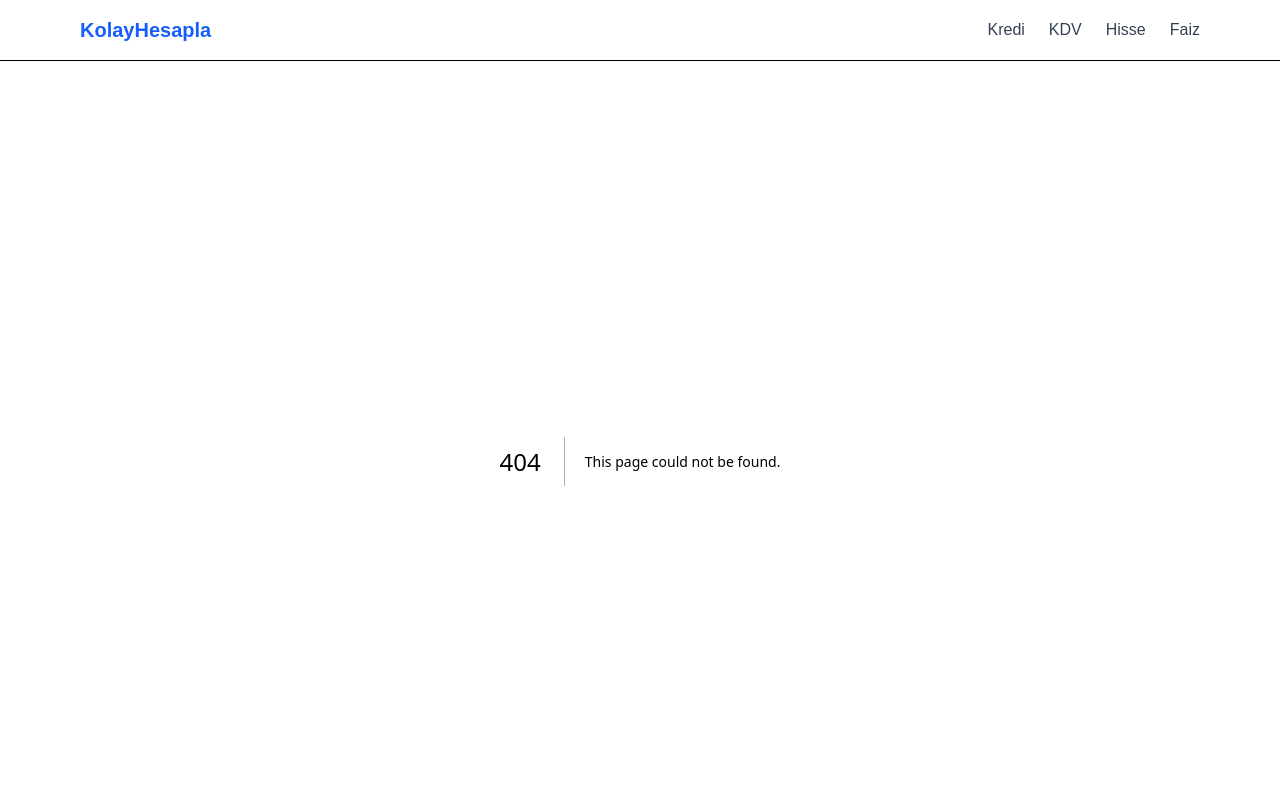
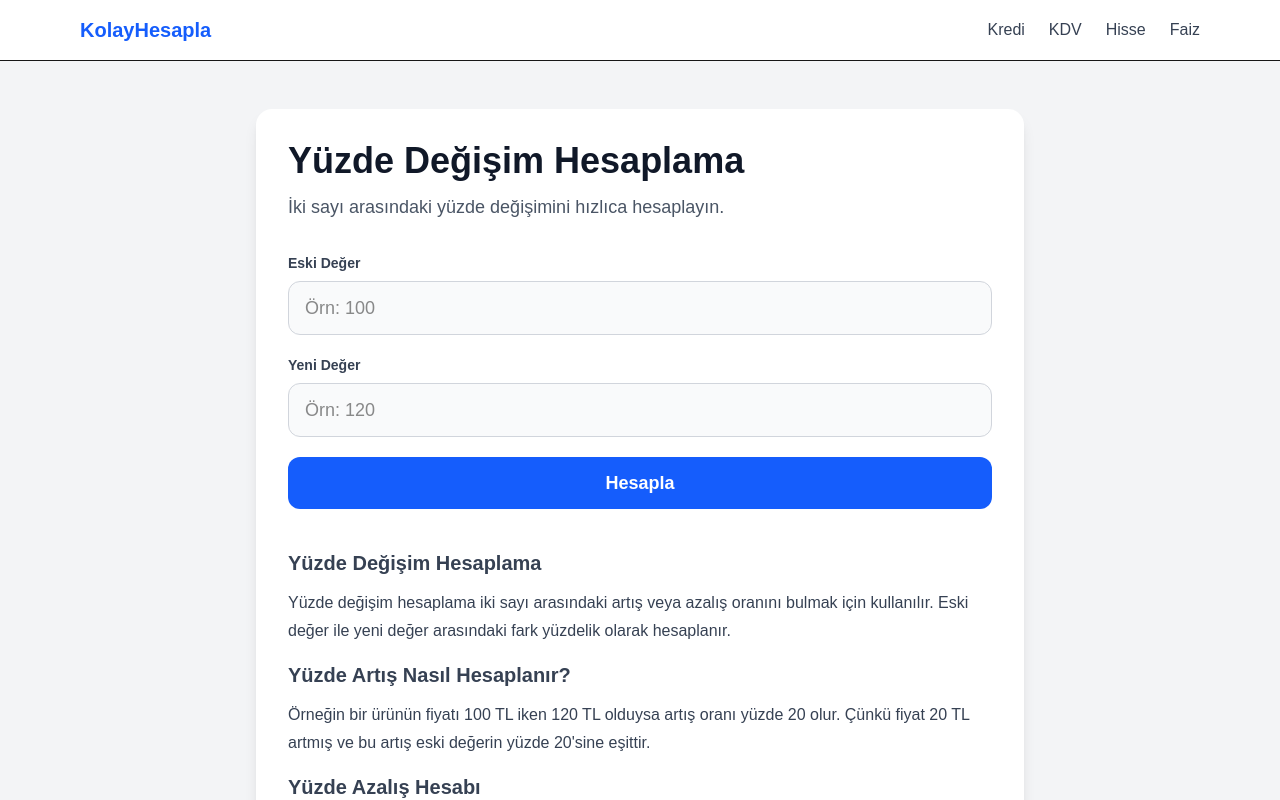
Before and after one commit to erkanckr455/kolayhesapla, a Next.js app: page /yuzde-degisim-hesaplama in a window 1280 px wide. Before the commit this address had no page. Shown: the top 800 px of the page. Built offline with nearby package versions, Linux system fonts and the light colour scheme.

Commit message:
yuzde degisim hesaplama eklendi

```diff
--- a/app/page.tsx
+++ b/app/page.tsx
@@ -1,19 +1,20 @@
 import Link from "next/link"
 
 const hesaplamalar = [
+  { href: "/altin-hesaplama", title: "Altın Hesaplama", desc: "Gram altının değerini hesapla" },
+  { href: "/arac-km-maliyeti", title: "Araç KM Maliyeti", desc: "Araç yakıt maliyetini hesapla" },
+  { href: "/dolar-hesaplama", title: "Dolar Hesaplama", desc: "Doların TL karşılığını hesapla" },
+  { href: "/emekli-maasi-hesaplama", title: "Emekli Maaşı", desc: "Zamlı emekli maaşını hesapla" },
+  { href: "/enflasyon-hesaplama", title: "Enflasyon Hesaplama", desc: "Aylık enflasyon hesapla" },
+  { href: "/faiz-hesaplama", title: "Faiz Hesaplama", desc: "Faiz getirini öğren" },
+  { href: "/hisse-kar-zarar", title: "Hisse Kar/Zarar", desc: "Hisse kazancını hesapla" },
+  { href: "/kdv-hesaplama", title: "KDV Hesaplama", desc: "KDV dahil fiyatı hesapla" },
   { href: "/kredi-hesaplama", title: "Kredi Hesaplama", desc: "Aylık kredi taksitini öğren" },
-  { href: "/kdv-hesaplama", title: "KDV Hesaplama", desc: "KDV dahil fiyatı hesapla" },
-  { href: "/hisse-kar-zarar", title: "Hisse Kar/Zarar", desc: "Hisse kazancını hesapla" },
-  { href: "/faiz-hesaplama", title: "Faiz Hesaplama", desc: "Faiz getirini öğren" },
+  { href: "/maas-hesaplama", title: "Net Maaş", desc: "Brüt maaştan net maaşı hesapla" },
+  { href: "/yas-hesaplama", title: "Yaş Hesaplama", desc: "Doğum tarihinize göre yaş hesapla" },
+  { href: "/yuzde-degisim-hesaplama", title: "Yüzde Değişim", desc: "İki sayı arasındaki yüzde değişimi hesapla" },
   { href: "/yuzde-hesaplama", title: "Yüzde Hesaplama", desc: "Yüzde artış ve indirim hesapla" },
-  { href: "/altin-hesaplama", title: "Altın Hesaplama", desc: "Gram altının değerini hesapla" },
-  { href: "/dolar-hesaplama", title: "Dolar Hesaplama", desc: "Doların TL karşılığını hesapla" },
-  { href: "/maas-hesaplama", title: "Net Maaş", desc: "Brüt maaştan net maaşı hesapla" },
-  { href: "/enflasyon-hesaplama", title: "Enflasyon Hesaplama", desc: "Aylık enflasyon hesapla" },
-  { href: "/yas-hesaplama", title: "Yaş Hesaplama", desc: "Doğum tarihinize göre yaş hesapla" },
-  { href: "/arac-km-maliyeti", title: "Araç KM Maliyeti", desc: "1 km ve 100 km yakıt maliyetini hesapla" },
-  { href: "/emekli-maasi-hesaplama", title: "Emekli Maaşı Hesaplama", desc: "Zam oranına göre emekli maaşını hesapla" }
-].sort((a, b) => a.title.localeCompare(b.title, "tr"))
+]
 
 export default function Home() {
   return (
--- /dev/null
+++ b/app/yuzde-degisim-hesaplama/page.tsx
@@ -0,0 +1,126 @@
+"use client"
+
+import { useState } from "react"
+import CalculatorLayout from "../components/CalculatorLayout"
+
+export default function YuzdeDegisimHesaplama() {
+
+  const [sonuc, setSonuc] = useState("")
+
+  function hesapla() {
+
+    const eski = Number((document.getElementById("eski") as HTMLInputElement).value)
+    const yeni = Number((document.getElementById("yeni") as HTMLInputElement).value)
+
+    if (!eski || !yeni) {
+      setSonuc("Lütfen tüm alanları doldurun")
+      return
+    }
+
+    const degisim = ((yeni - eski) / eski) * 100
+
+    setSonuc(degisim.toFixed(2) + " %")
+
+  }
+
+  return (
+
+    <CalculatorLayout
+      title="Yüzde Değişim Hesaplama"
+      description="İki sayı arasındaki yüzde değişimini hızlıca hesaplayın."
+    >
+
+      <div className="space-y-5">
+
+        <div>
+
+          <label className="block text-sm font-semibold text-gray-700 mb-2">
+            Eski Değer
+          </label>
+
+          <input
+            id="eski"
+            type="number"
+            placeholder="Örn: 100"
+            className="w-full rounded-xl border border-gray-300 bg-gray-50 px-4 py-3 text-lg outline-none focus:border-blue-500 focus:bg-white"
+          />
+
+        </div>
+
+        <div>
+
+          <label className="block text-sm font-semibold text-gray-700 mb-2">
+            Yeni Değer
+          </label>
+
+          <input
+            id="yeni"
+            type="number"
+            placeholder="Örn: 120"
+            className="w-full rounded-xl border border-gray-300 bg-gray-50 px-4 py-3 text-lg outline-none focus:border-blue-500 focus:bg-white"
+          />
+
+        </div>
+
+        <button
+          onClick={hesapla}
+          className="w-full rounded-xl bg-blue-600 py-3 text-lg font-semibold text-white transition hover:bg-blue-700"
+        >
+          Hesapla
+        </button>
+
+      </div>
+
+      {sonuc && (
+
+        <div className="mt-8 rounded-2xl border border-blue-200 bg-blue-50 p-5">
+
+          <p className="text-lg font-semibold text-blue-900 mb-3">
+            Sonuç
+          </p>
+
+          <p className="text-gray-800">
+            <strong>Yüzde Değişim:</strong> {sonuc}
+          </p>
+
+        </div>
+
+      )}
+
+      <div className="mt-10 text-gray-700 leading-7">
+
+        <h2 className="text-xl font-semibold mb-3">
+          Yüzde Değişim Hesaplama
+        </h2>
+
+        <p className="mb-4">
+          Yüzde değişim hesaplama iki sayı arasındaki artış veya azalış oranını
+          bulmak için kullanılır. Eski değer ile yeni değer arasındaki fark
+          yüzdelik olarak hesaplanır.
+        </p>
+
+        <h2 className="text-xl font-semibold mb-3">
+          Yüzde Artış Nasıl Hesaplanır?
+        </h2>
+
+        <p className="mb-4">
+          Örneğin bir ürünün fiyatı 100 TL iken 120 TL olduysa artış oranı
+          yüzde 20 olur. Çünkü fiyat 20 TL artmış ve bu artış eski değerin
+          yüzde 20'sine eşittir.
+        </p>
+
+        <h2 className="text-xl font-semibold mb-3">
+          Yüzde Azalış Hesabı
+        </h2>
+
+        <p>
+          Eğer bir değer 200'den 150'ye düşerse bu durumda yüzde değişim
+          yaklaşık -25 olur. Bu da yüzde 25 azalış anlamına gelir.
+        </p>
+
+      </div>
+
+    </CalculatorLayout>
+
+  )
+}
```
